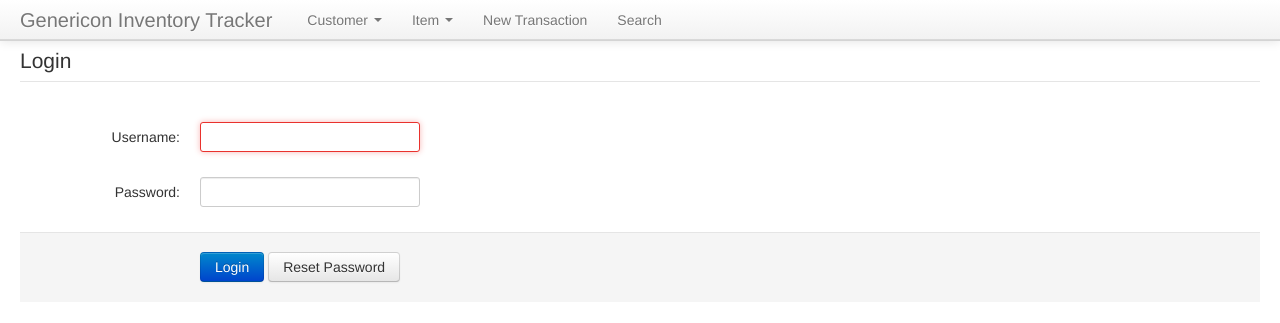
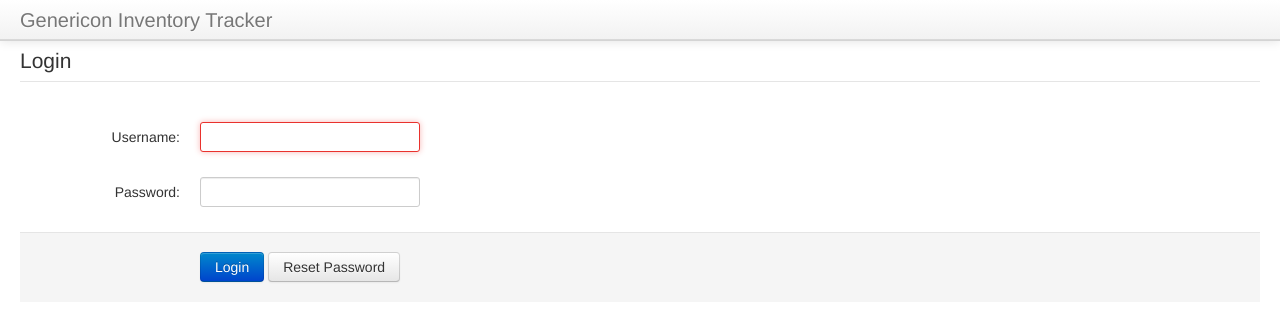
Before and after one commit to fsckit/inventory, a Django app: page / in a window 1280 px wide. Shown: the top 323 px of the page. Run offline with Django 3.2, Linux system fonts and the light colour scheme; parts of the project's set-up code (start-up, migrations or seed data) failed here and were passed over; some libraries are stand-ins or nearby versions.

Commit message:
Remove menus from bar

```diff
--- a/app/templates/base.html
+++ b/app/templates/base.html
@@ -12,34 +12,6 @@
     <div class="navbar navbar-static-top">
       <div class="navbar-inner">
         <a class="brand" href="/">Genericon Inventory Tracker</a>
-        <ul class="nav">
-          <li class="dropdown">
-            <a href="#" class="dropdown-toggle" data-toggle="dropdown">
-              Customer
-              <b class="caret"></b>
-            </a>
-            <ul class="dropdown-menu">
-              <li><a href="/customer/index">View</a></li>
-              <li><a href="/customer/create">New</a></li>
-            </ul>
-          </li>
-          <li class="dropdown">
-            <a href="#" class="dropdown-toggle" data-toggle="dropdown">
-              Item
-              <b class="caret"></b>
-            </a>
-            <ul class="dropdown-menu">
-              <li><a href="/item/index">View</a></li>
-              <li><a href="/item/create">New</a></li>
-            </ul>
-          </li>
-          <li>
-            <a href="/transaction/create">New Transaction</a>
-          </li>
-          <li>
-            <a href="/search">Search</a>
-          </li>
-        </ul>
         {% if user.is_authenticated %}
         <ul class="nav pull-right">
           {% if user.is_superuser %}
```
